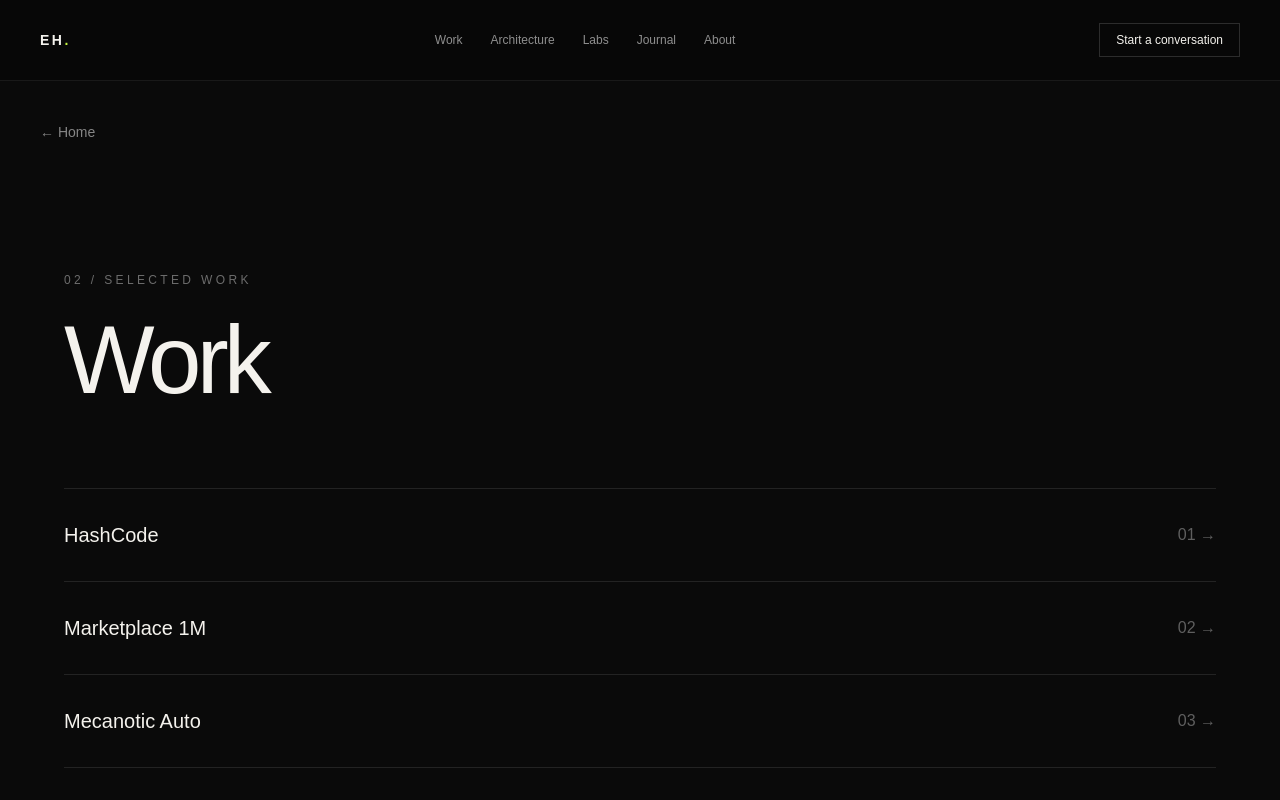
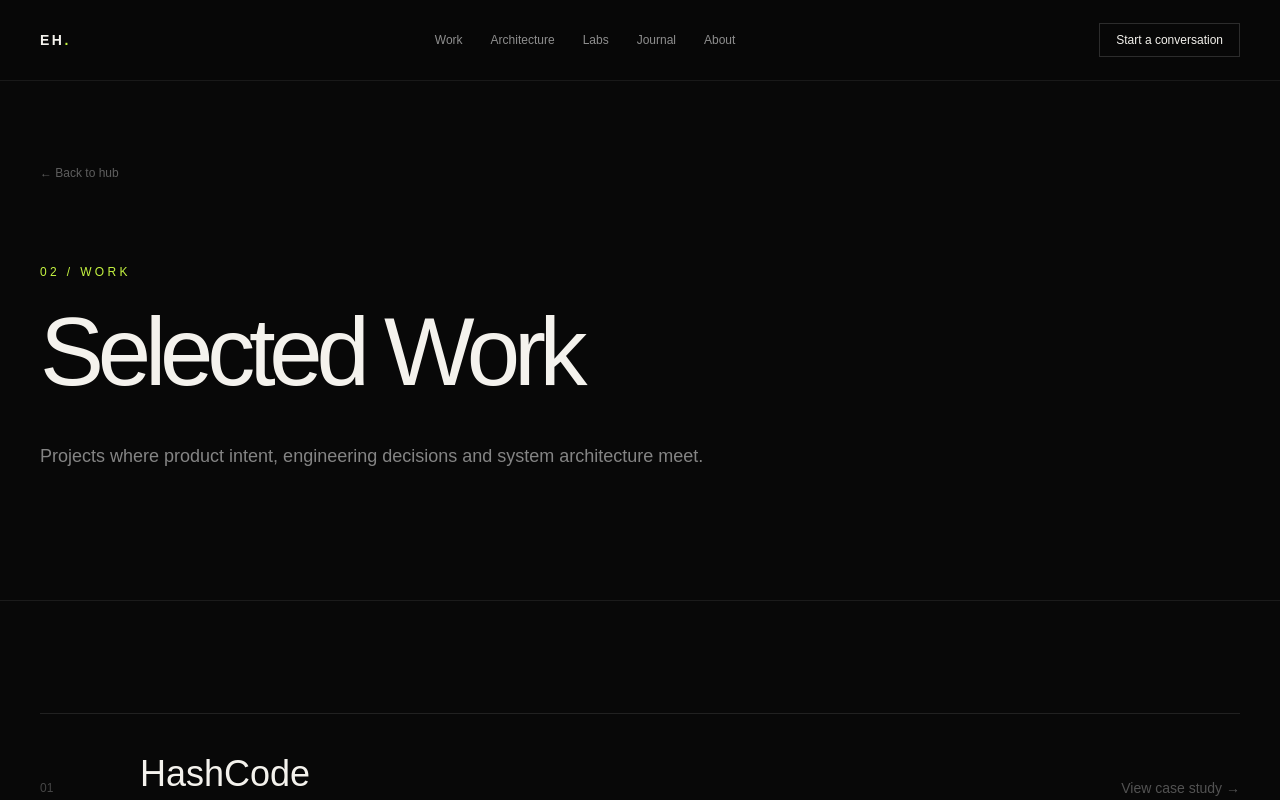
Before and after one commit to digitaleflex/eurinhash-portofolio, a Next.js app: page /work in a window 1280 px wide. Shown: the top 800 px of the page. Built offline with nearby package versions, Linux system fonts and the light colour scheme.

Commit message:
feat: build portfolio routes

```diff
--- a/app/work/page.tsx
+++ b/app/work/page.tsx
@@ -1,2 +1,3 @@
-const work=["HashCode","Marketplace 1M","Mecanotic Auto","EduSync","AI & Agent Systems"];
-export default function WorkPage(){return <main className="min-h-screen bg-ink text-paper px-6 py-10 md:px-10"><a href="/" className="text-sm text-white/50">← Home</a><section className="mx-auto max-w-6xl py-32"><p className="text-xs uppercase tracking-[.28em] text-white/40">02 / Selected work</p><h1 className="mt-6 text-6xl tracking-[-.05em] md:text-8xl">Work</h1><div className="mt-20 divide-y divide-white/10 border-y border-white/10">{work.map((x,i)=><a href={`/work/${x.toLowerCase().replaceAll(" ","-").replaceAll("&","and")}`} key={x} className="flex items-center justify-between py-8"><span className="text-xl">{x}</span><span className="text-white/35">0{i+1} →</span></a>)}</div></section></main>}
+import Link from "next/link"; import { PageHero } from "@/components/page-hero";
+const work=[["HashCode","Community / technology platform","/work/hashcode"],["Marketplace 1M","Digital marketplace","/work/marketplace-1m"],["Mecanotic Auto","Automotive commerce","/work/mecanotic-auto"],["EduSync","Education infrastructure","/work/edusync"]];
+export default function Work(){return <main><PageHero eyebrow="02 / Work" title="Selected work" description="Projects where product intent, engineering decisions and system architecture meet."/><section className="mx-auto max-w-7xl px-6 py-20 md:px-10 md:py-28"><div className="divide-y divide-white/10 border-y border-white/10">{work.map(([name,type,href],i)=><Link href={href} key={name} className="group grid gap-5 py-10 md:grid-cols-[80px_1fr_auto] md:items-center"><span className="text-xs text-white/25">0{i+1}</span><div><h2 className="text-2xl transition group-hover:text-[#c5f441] md:text-4xl">{name}</h2><p className="mt-2 text-sm text-white/35">{type}</p></div><span className="text-sm text-white/30 group-hover:text-white">View case study →</span></Link>)}</div></section></main>}
```
